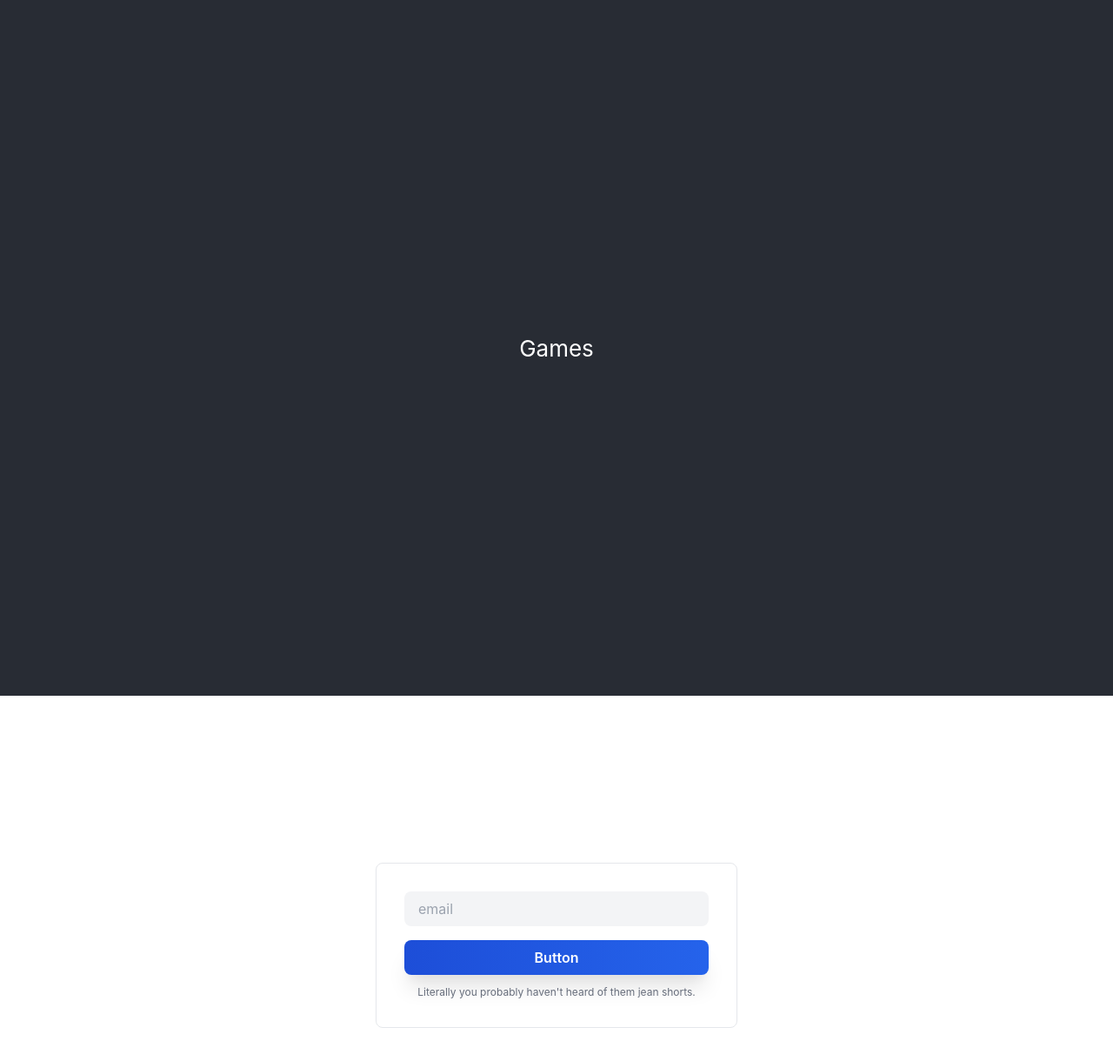
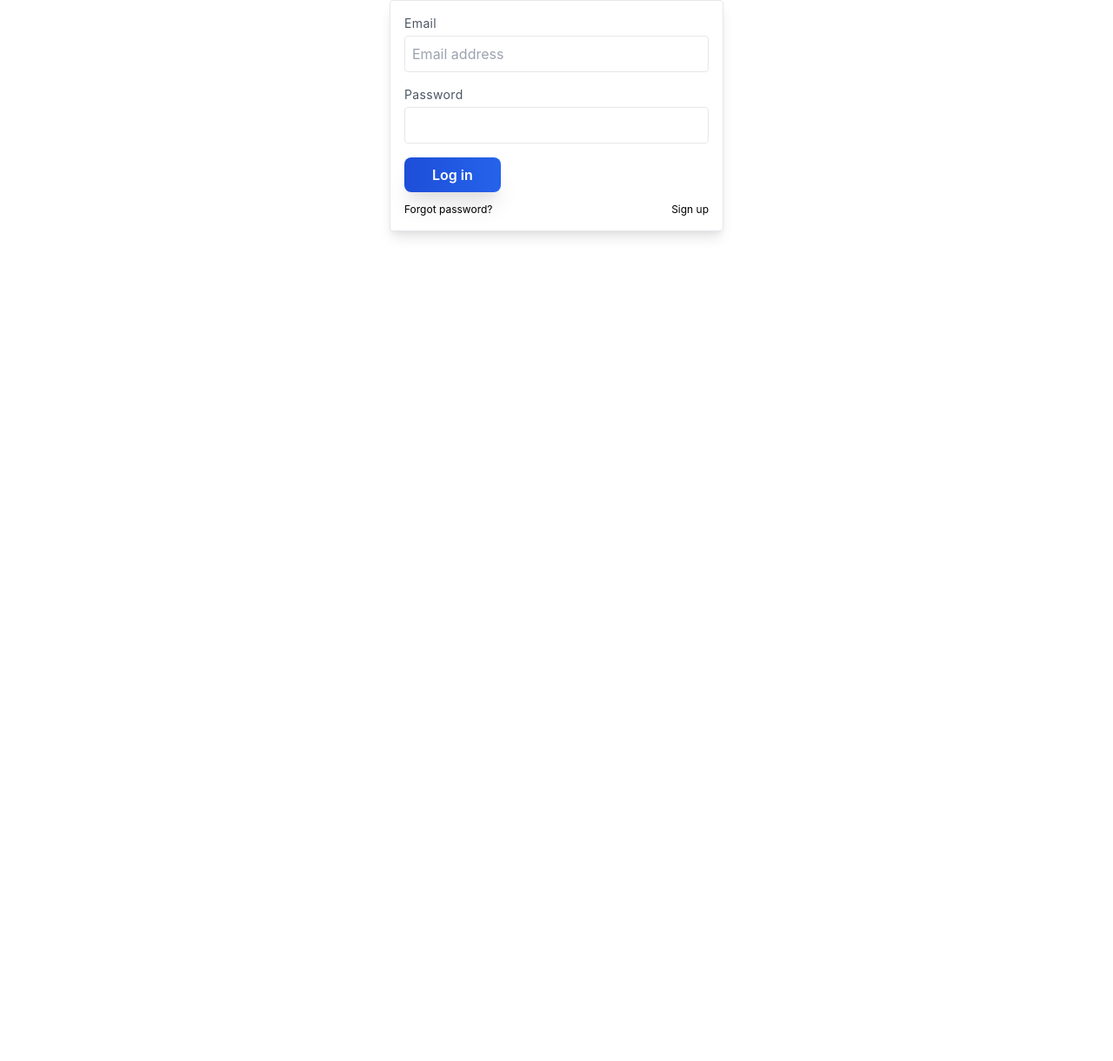
Before and after one commit to brentkeller/turn-games, a React (Create React App) app in the folder client/: page /login in a window 1280 px wide. Shown: the top 1220 px of the page at 87% size. After the commit the page ends 800 px from the top, so only its background shows below. Built offline with nearby package versions, Linux system fonts and the light colour scheme.

Commit message:
Wire up empty app shell with routing

```diff
--- a/client/src/App.tsx
+++ b/client/src/App.tsx
@@ -1,34 +1,32 @@
 import * as React from 'react';
+import { BrowserRouter as Router, Switch, Route } from 'react-router-dom';
 import './App.css';
+import Login from './components/auth/Login';
+import PrivateRoute from './components/auth/PrivateRoute';
+import { loadUser, IUser, saveUser, UserContext } from './components/auth/userContext';
+import { AppShell } from './components/common/AppShell';
 
 function App() {
+  const [user, setUser] = React.useState(loadUser());
+
+  const updateUser = (user?: IUser) => {
+    saveUser(user);
+    setUser(user);
+  };
+
   return (
-    <div className="App">
-      <header className="App-header">Games</header>
-      <main>
-        <section className="text-gray-700 body-font">
-          <div className="container px-8 pt-48 pb-24 mx-auto lg:px-4">
-            <div className="flex flex-col w-full p-8 mx-auto mt-10 border rounded-lg lg:w-2/6 md:w-1/2 md:ml-auto md:mt-0">
-              <div className="relative ">
-                <input
-                  type="email"
-                  id="email"
-                  name="email"
-                  placeholder="email"
-                  className="w-full px-4 py-2 mb-4 mr-4 text-base text-blue-700 bg-gray-100 border-transparent rounded-lg focus:border-gray-500 focus:bg-white focus:ring-0"
-                />
-              </div>
-              <button className="px-8 py-2 font-semibold text-white transition duration-500 ease-in-out transform rounded-lg shadow-xl bg-gradient-to-r from-blue-700 hover:from-blue-600 to-blue-600 hover:to-blue-700 focus:ring focus:outline-none">
-                Button
-              </button>
-              <p className="mx-auto mt-3 text-xs text-gray-500">
-                Literally you probably haven't heard of them jean shorts.
-              </p>
-            </div>
-          </div>
-        </section>
-      </main>
-    </div>
+    <Router>
+      <UserContext.Provider value={{ updateUser, user }}>
+        <Switch>
+          <Route path="/login">
+            <Login />
+          </Route>
+          <PrivateRoute path="/">
+            <AppShell>Home</AppShell>
+          </PrivateRoute>
+        </Switch>
+      </UserContext.Provider>
+    </Router>
   );
 }
 
--- /dev/null
+++ b/client/src/components/auth/Login.tsx
@@ -0,0 +1,91 @@
+import * as React from 'react';
+import { useHistory } from 'react-router-dom';
+import { Button } from '../ui/Button';
+import { TextField } from '../ui/TextField';
+import { UserContext } from './userContext';
+
+const Login = () => {
+  const { updateUser } = React.useContext(UserContext);
+  let history = useHistory();
+  const [values, setValues] = React.useState({
+    email: '',
+    password: '',
+    submitting: false,
+    error: '',
+  });
+
+  const handleChange = (name: string) => (newValue: string) => {
+    setValues({ ...values, [name]: newValue });
+    console.log('change', values);
+  };
+
+  const loginClick = async () => {
+    console.log('login', values.email);
+    return;
+    setValues({ ...values, submitting: true });
+    try {
+      // TODO: Don't use fetch directly
+      const res = await fetch('/api/auth/login', {
+        method: 'POST',
+        headers: {
+          'Content-Type': 'application/json',
+        },
+        credentials: 'include',
+        body: JSON.stringify({
+          email: values.email,
+          password: values.password,
+        }),
+      });
+      setValues({ ...values, submitting: false });
+      const data = await res.json();
+      if (res.status !== 200) {
+        setValues({ ...values, error: data.message });
+        return;
+      }
+      updateUser({ name: data.name });
+      history.replace('/');
+    } catch (error) {
+      console.log('error', error);
+      setValues({ ...values, error: 'Login failed, see console' });
+    }
+  };
+
+  // TODO: Fix Login styles
+  return (
+    <div className="flex justify-center content-center">
+      <div className="flex flex-col w-full max-w-sm mx-auto p-4 border rounded border-gray-200 bg-white shadow-lg mb-20">
+        <TextField
+          id="email"
+          name="email"
+          label="Email"
+          value={values.email}
+          placeholder="Email address"
+          type="email"
+          onChange={handleChange('email')}
+        />
+        <TextField
+          id="password"
+          name="password"
+          label="Password"
+          value={values.password}
+          type="password"
+          onChange={handleChange('password')}
+        />
+        <div>
+          <Button onClick={loginClick} disabled={values.submitting}>
+            Log in
+          </Button>
+        </div>
+        {values.error && <p>{values.error}</p>}
+        <p className="mt-3 text-xs flex justify-between">
+          <a href="#" className="">
+            Forgot password?
+          </a>
+          <a href="#">Sign up</a>
+        </p>
+      </div>
+    </div>
+  );
+};
+
+export default Login;
--- /dev/null
+++ b/client/src/components/auth/PrivateRoute.tsx
@@ -0,0 +1,34 @@
+import * as React from 'react';
+import { UserContext } from './userContext';
+import { Route, Redirect } from 'react-router-dom';
+
+// A wrapper for <Route> that redirects to the login
+// screen if you're not yet authenticated.
+type PrivateRoutePropTypes = {
+  path: string;
+  children: React.ReactNode;
+};
+
+const PrivateRoute: React.FC<PrivateRoutePropTypes> = ({ children, ...rest }) => {
+  const { user } = React.useContext(UserContext);
+  const isLoggedIn = user !== undefined;
+  return (
+    <Route
+      {...rest}
+      render={({ location }) =>
+        isLoggedIn ? (
+          children
+        ) : (
+          <Redirect
+            to={{
+              pathname: '/login',
+              state: { from: location },
+            }}
+          />
+        )
+      }
+    />
+  );
+};
+
+export default PrivateRoute;
--- /dev/null
+++ b/client/src/components/auth/userContext.tsx
@@ -0,0 +1,28 @@
+import React from 'react';
+
+const userDataStorageKey = 'turn-games-user';
+
+export interface IUser {
+  name: string;
+}
+
+export interface IUserContext {
+  user?: IUser;
+  updateUser: (user?: IUser) => void;
+}
+
+export const loadUser = () => {
+  let data = localStorage.getItem(userDataStorageKey);
+  if (!data) return undefined;
+  return JSON.parse(data);
+};
+
+export const saveUser = (user?: IUser) => {
+  if (user === undefined) localStorage.removeItem(userDataStorageKey);
+  else localStorage.setItem(userDataStorageKey, JSON.stringify(user));
+};
+
+export const UserContext = React.createContext<IUserContext>({
+  user: loadUser(),
+  updateUser: (user?: IUser) => {},
+});
--- /dev/null
+++ b/client/src/components/common/AppShell.tsx
@@ -0,0 +1,5 @@
+import * as React from 'react';
+
+export const AppShell: React.FC = ({ children }) => {
+  return <div>{children}</div>;
+};
```
